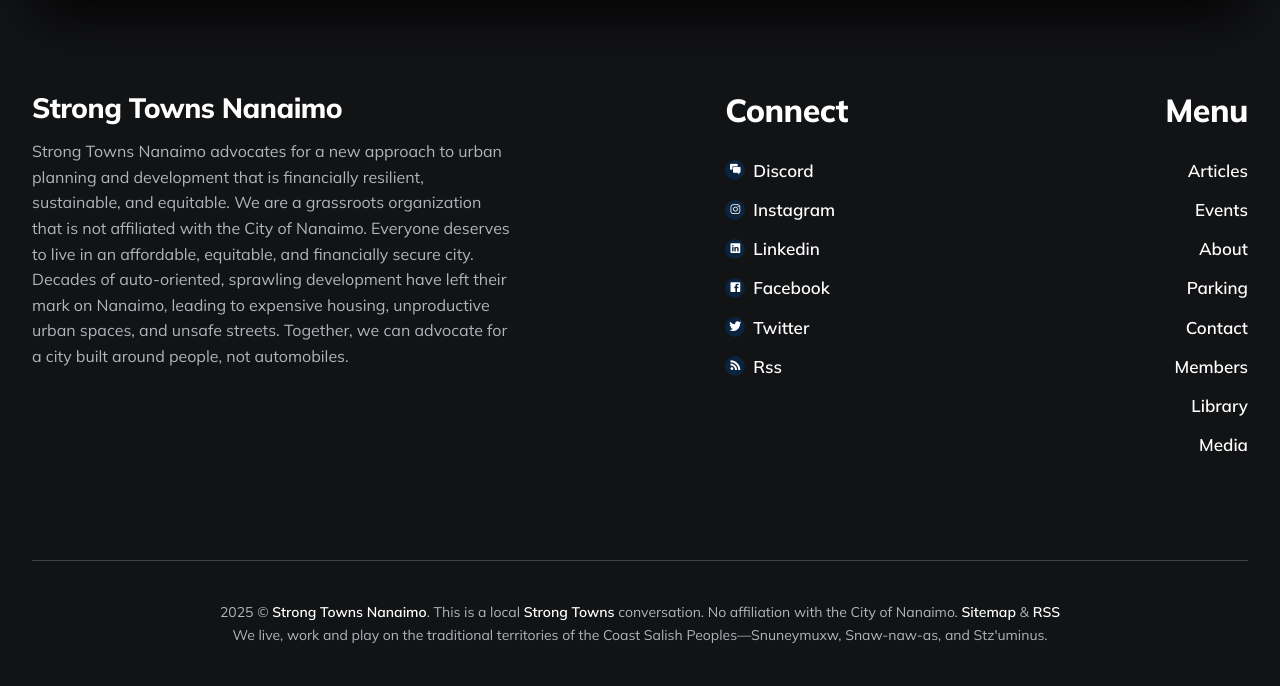
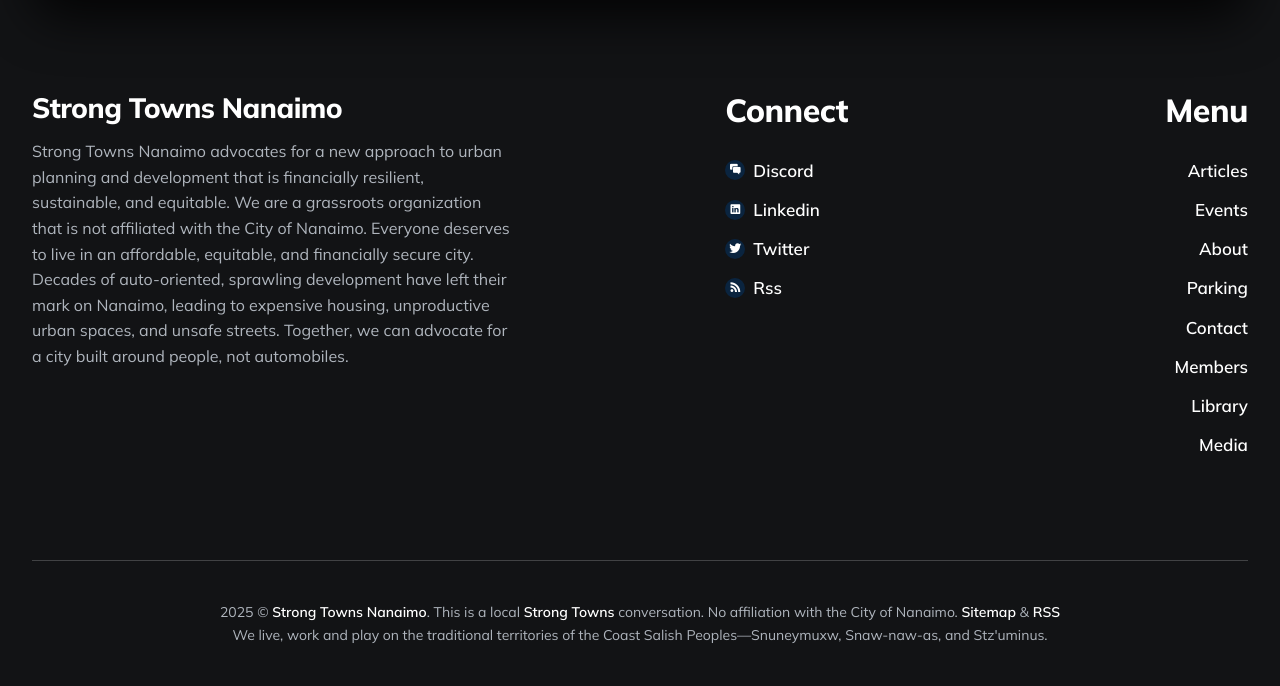
Before and after one commit to LaputanMachines/beautiful-nanaimo, a Jekyll site: the page built from index.html, in a window 1280 px wide. Shown: the part 5639-6325 px from the top of the page. Built offline with Jekyll 4.4.1, drawn with Linux system fonts in a browser that asks for light colours; the list of posts is cut into pages by our own code.

Commit message:
Remove Facebook, Insta links fro the website

```diff
--- a/_data/settings.yml
+++ b/_data/settings.yml
@@ -96,9 +96,7 @@
 # Social Links
 social:
 - {icon: "ion-ios-chatboxes", color: "#0a243f", name: Discord, link: "https://discord.gg/rz9VwsegS6"}
-- {icon: "ion-logo-instagram", color: "#0a243f", name: Instagram, link: "https://www.instagram.com/stnanaimo/"}
 - {icon: "ion-logo-linkedin", color: "#0a243f", name: LinkedIn, link: "https://www.linkedin.com/company/STNanaimo/"}
-- {icon: "ion-logo-facebook", color: "#0a243f", name: Facebook, link: "https://www.facebook.com/stnanaimo"}
 - {icon: "ion-logo-twitter", color: "#0a243f", name: Twitter, link: "https://bsky.app/profile/stnanaimo.bsky.social"}
 - {icon: "ion-logo-rss", color: "#0a243f", name: RSS, link: "/feed.xml"}
 
```
